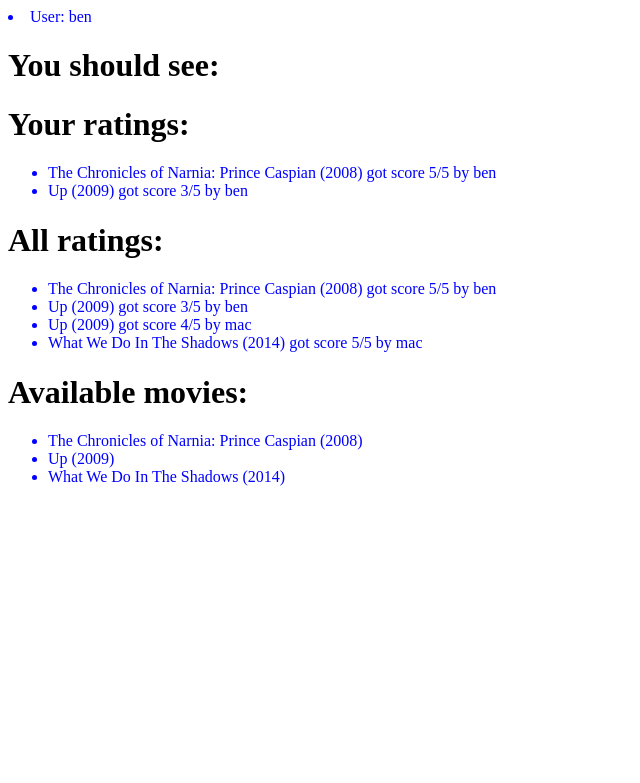
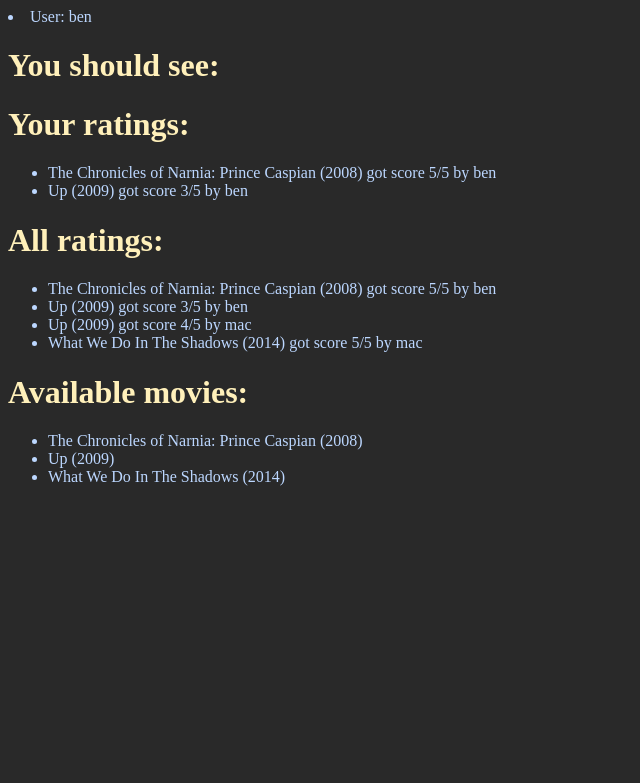
Before and after one commit to benjaminleon/advicer, a Django app: template polls/templates/polls/index.html in a window 1280 px wide. Shown: the top 783 px of the page, without its empty margins (0-640 px from the left). Run offline with Django 3.2, Linux system fonts and the light colour scheme; the template is opened without the code that fills it: values that come from a table or form of the project are taken from there, others are empty; a user stored in the database is signed in; data comes from the database, SQL or seed files in the repository.

Commit message:
Make the color night-friendly

```diff
--- a/polls/static/polls/style.css
+++ b/polls/static/polls/style.css
@@ -1,13 +1,15 @@
 li a {
-    color: green;
+    color: purple;
+}
+
+h1 {
+    color:#FFF0BA;
 }
 
 li {
-    color: blue;
+    color: BCD7FF;
 }
 
-/*
 body {
-    background : white url("images/background.png") no-repeat;
+    background-color: #292929;
 }
-*/
```
